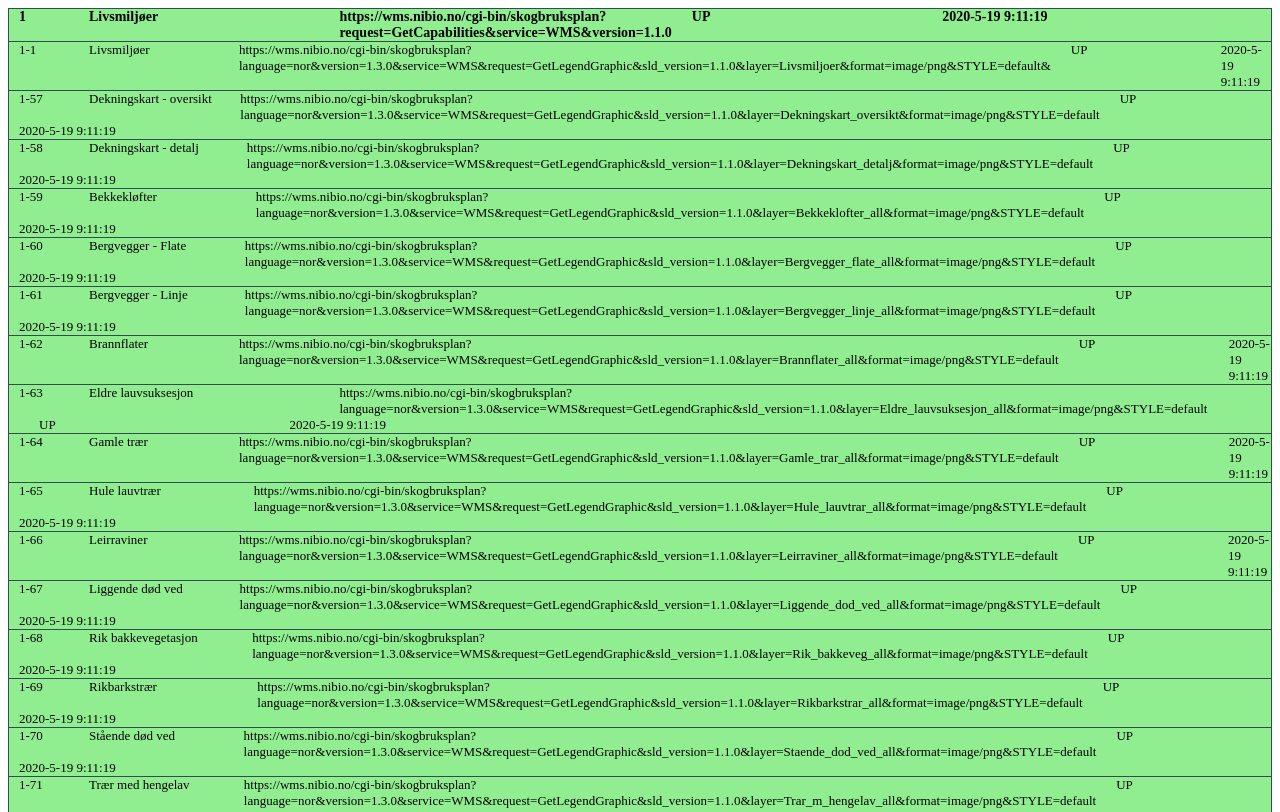
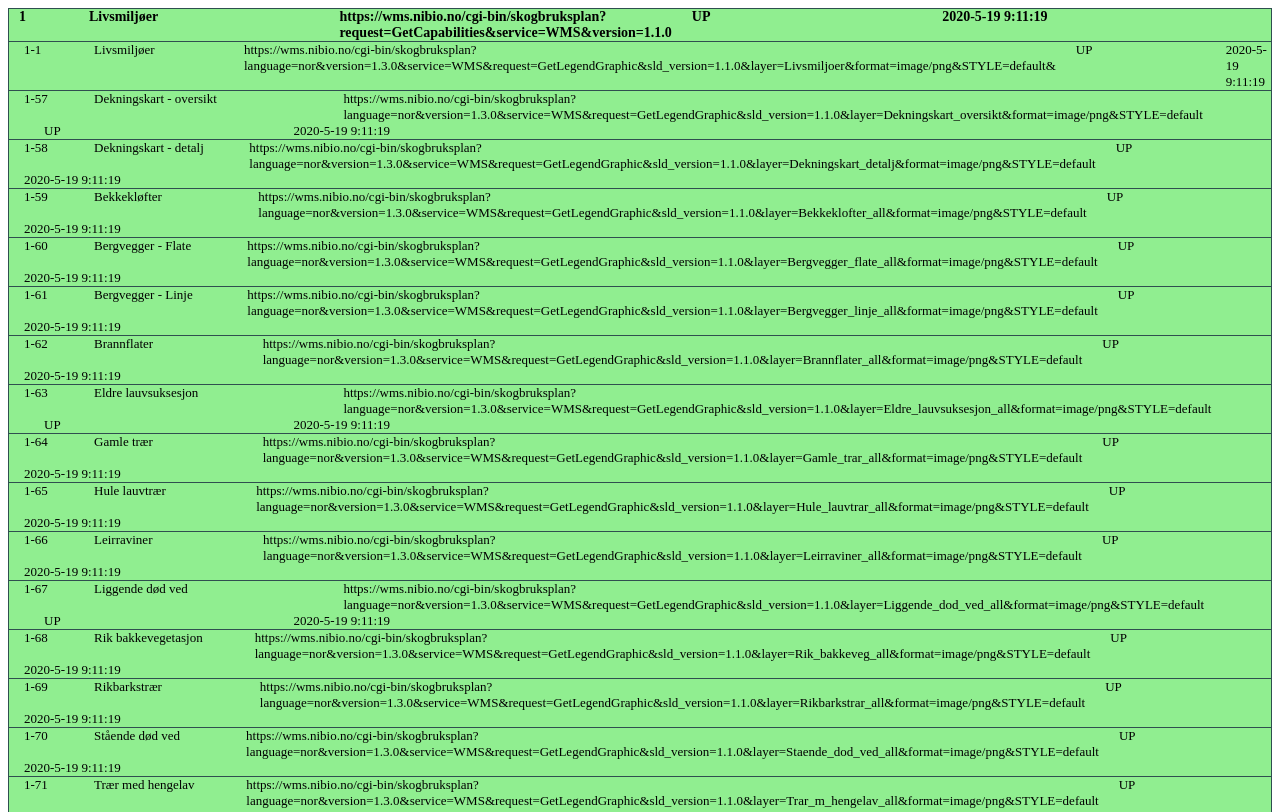
Before and after one commit to Artsdatabanken/responssjekk, a website: page index.html in a window 1280 px wide. Shown: the top 812 px of the page. Drawn offline with Linux system fonts and the light colour scheme.

Commit message:
Pitteliten justering.

```diff
--- a/styles.css
+++ b/styles.css
@@ -50,6 +50,7 @@
 .hovedlag{
   font-size: 14;
   font-weight: bolder;
+
 }
 
 .underlag[data-content="DOWN"],
@@ -61,3 +62,7 @@
 .hovedlag[data-content="UP"]{
   background-color: lightgreen;
 }
+
+.underlag {
+  padding-left:15px;
+}
```
Also changed, not shown: index.html (+3 -1 lines).
